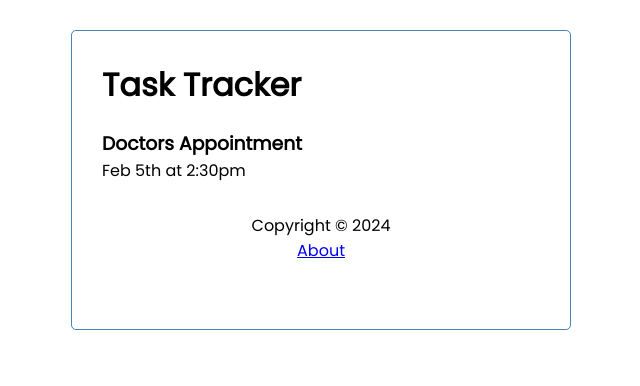
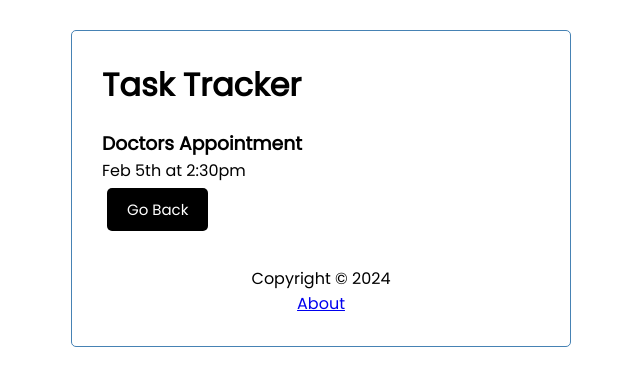
Before and after one commit to Tailsxz/TaskTrackerDEMO, a React (Vite) app: page /tasks/1 in a window 1280 px wide. Shown: the top 386 px of the page, without its empty margins (319-959 px from the left). Built offline with nearby package versions, Linux system fonts and the light colour scheme; data requests are answered from the project's data file.

Commit message:
Brought in navigate/useNavigate to learn how to use them in TaskDetails! Traversy is once again the goat

```diff
--- a/src/components/TaskDetails.jsx
+++ b/src/components/TaskDetails.jsx
@@ -1,5 +1,8 @@
 import { useState, useEffect } from 'react'
-import { useParams } from 'react-router-dom'
+import { useParams, Navigate, useNavigate } from 'react-router-dom'
+import Button from './Button'
+
+// So traversy was saying that in the v5 Router, there was a thing called redirect, which has been directly replaced with navigate, so that's what we will be bringing in and learning to use! Theres also a useNavigate hook! let's learn it!
 
 function TaskDetails() {
   const [status, setStatus] = useState('idle');
@@ -7,6 +10,7 @@ function TaskDetails() {
 
   //useParams returns a params object which has properties being the parameters of the specified url, which we defined in our routes for the taskdetails as /tasks/:id so we can access the params of id with params.id, this is new with v6 Router!!! Before we had to use match? Which we shouldnt worry about learning, but if we run into a legacy codebase using it we will know it exists and what it is used for! :D
   const params = useParams();
+  const navigate = useNavigate();
 
   useEffect(() => {
     //So here, since this useEffect is calling our fetch, we want to set the status to pending to rerender and show the loading state AFTER executing this entire callback. This means that the fetch will initiate, and we will rerender showing the loading state, the fetchTask function will pause execution of our async function until the fetch has been successful, this is why during the loading state our application is still responsive, because it is not being blocked! The fetchTask async function will resume execution once we recieved the fetched data, in which we either set the status state to error or success, which will trigger another rerender! Beautiful!! Since we only want the fetch to initial on the initial render of this TaskDetails component, we can set an empty dependency array, otherwise it will initiate the fetch the same task each single render. I am getting linted though as eslint react hooks is recognizing my fetch depends on params.id which it thinks is a state.
@@ -28,9 +32,12 @@ function TaskDetails() {
     fetchTask();
   }, [])
 
-  // if (status === 'ENOENT') {
-  //   redirect('/')
-  // }
+  if (status === 'ENOENT') {
+    // return <Navigate to='/' />
+    //the navigate hook returns a function, it accepts either the string route or a number corresponding to the number of pages we wish to navigate the user back to. So in this use case there is an edge case, if the user randomly decides to enter a random task into the url from here it navigates back to the previous task details they were on instead of the home page. Also, if the user randomly went to this taskdetails page there is nothing to navigate back to, so lets explicitly navigate back to home.
+    // navigate(-2)
+    navigate('/');
+  }
 
   if (status === 'pending') {
     return <h3>Loading...</h3>
@@ -40,6 +47,7 @@ function TaskDetails() {
     <div>
       <h3>{task.text}</h3>
       <p>{task.day}</p>
+      <Button onClick={() => navigate(-1)} text='Go Back'/>
     </div>
   )
 }
```
